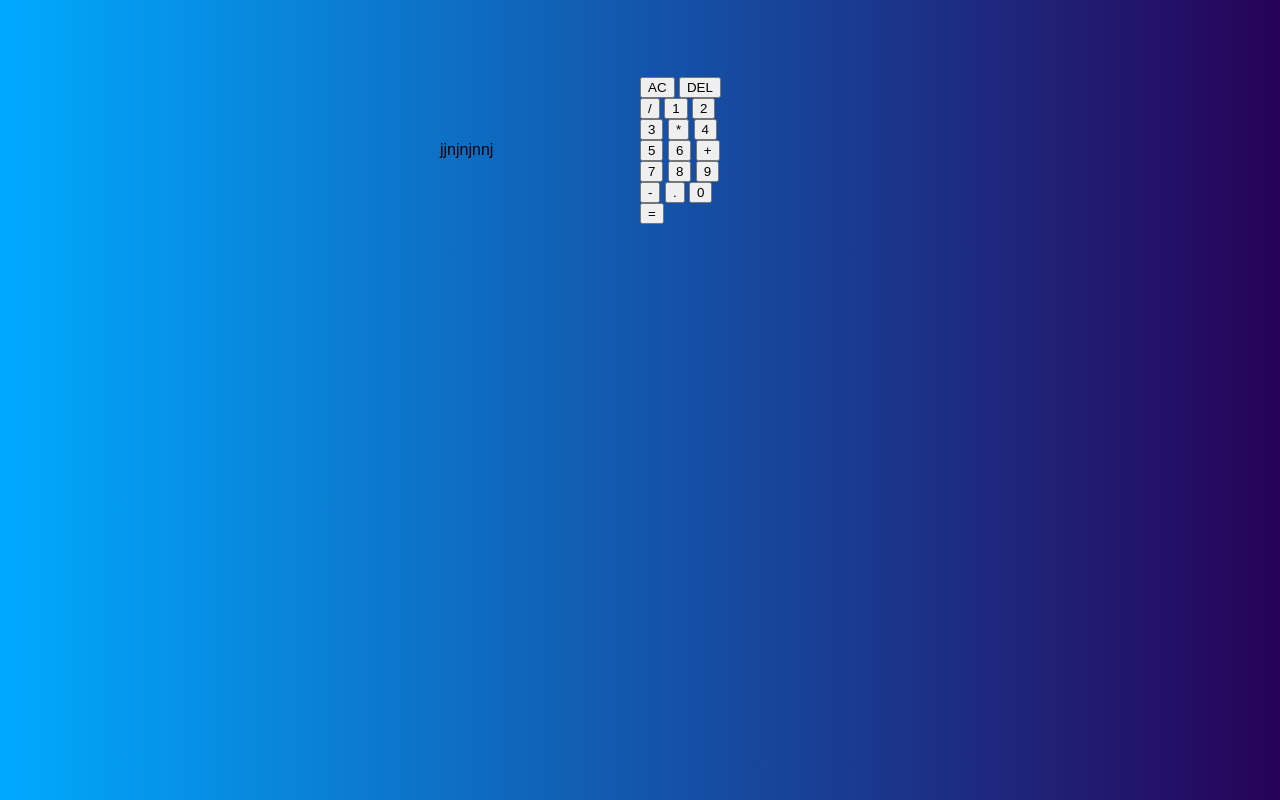
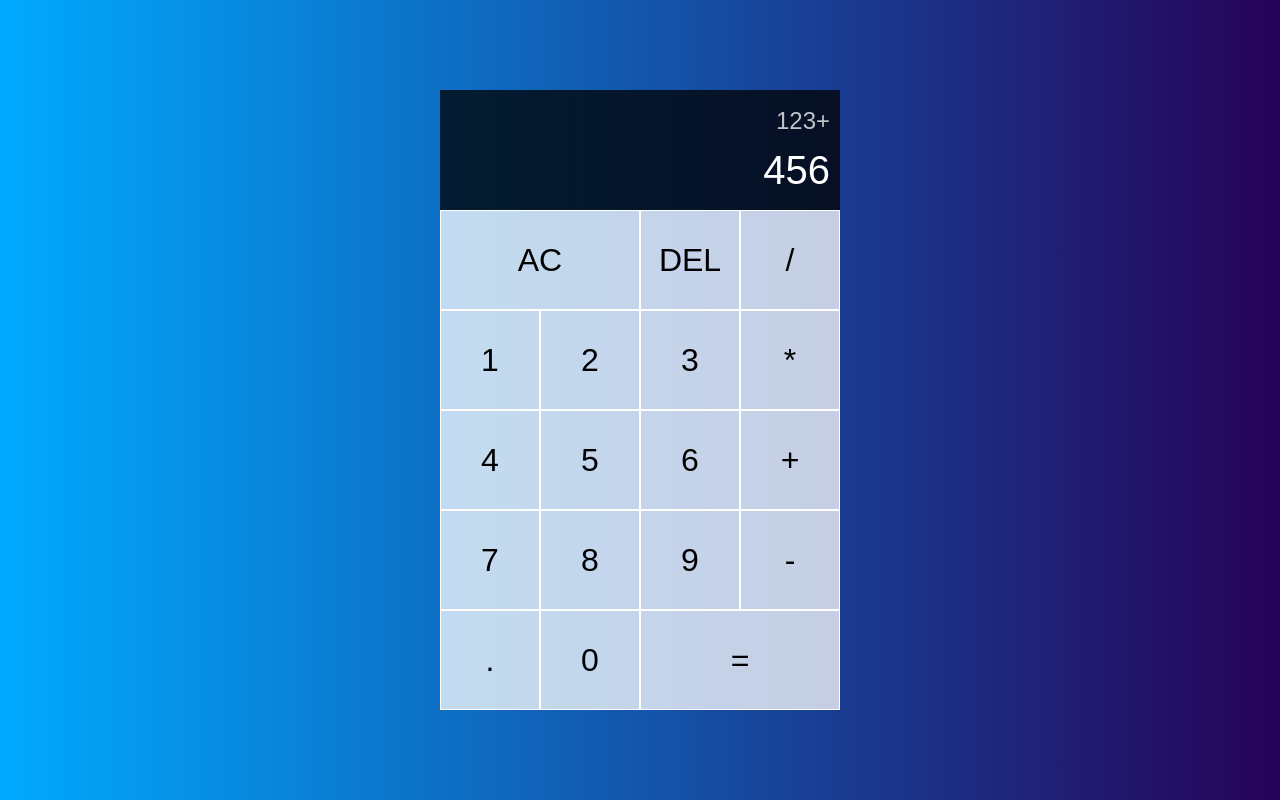
Before and after one commit to moemia12/calculator, a plain HTML site: page index.html in a window 1280 px wide. Drawn offline with Linux system fonts and the light colour scheme.

Commit message:
UI Completed

```diff
--- a/index.html
+++ b/index.html
@@ -9,12 +9,11 @@
 </head>
 <body>
 
-    <div class="calculator-grid">jjnjnjnnj
+    <div class="calculator-grid">
         <div class="output">
-            <div class="previous-operand"></div>
-            <div class="current-operand"></div>
+            <div class="previous-operand">123+</div>
+            <div class="current-operand">456</div>
         </div>
-        <div>
             <button class="span-two">AC</button>
             <button>DEL</button>
             <button>/</button>
@@ -33,7 +32,6 @@
             <button>.</button>
             <button>0</button>
             <button class="span-two">=</button>
-        </div>
     </div>
 
 </body>
--- a/styles.css
+++ b/styles.css
@@ -14,8 +14,47 @@ body{
 .calculator-grid{
     display: grid;
     justify-content: center;
-    align-items: center;
+    align-content: center;
     min-height: 100vh;
     grid-template-columns: repeat(4, 100px);
     grid-template-rows: minmax(120px, auto) repeat(5, 100px);
 }
+
+.calculator-grid > button {
+    cursor: pointer;
+    font-size: 2rem;
+    border: 1px solid white;
+    outline: none;
+    background-color: rgba(255,255, 255, 0.75);
+}
+
+.calculator-grid > button:hover {
+    background-color: rgba(255, 255, 255, .9);
+}
+
+.span-two{
+    grid-column: span 2;
+}
+
+.output{
+    grid-column: 1 / -1;
+    background-color: rgba(0,0,0, .75);
+    display: flex;
+    align-items: flex-end;
+    justify-content: space-around;
+    flex-direction: column;
+    padding: 10px;
+    word-wrap: break-word;
+    word-break: break-all;
+
+}
+
+.output .previous-operand{
+    color: rgba(255,255, 255, 0.75);
+    font-size: 1.5rem;
+}
+
+.output .current-operand{
+    color: white;
+    font-size: 2.5rem;
+}
```
